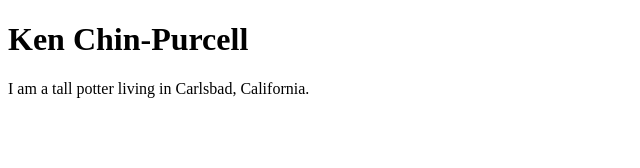
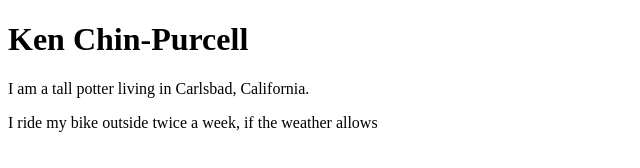
Before and after one commit to krumbunny/kenchinpurcell.com, an Eleventy site: page src/index.html in a window 1280 px wide. Shown: the whole page, without its empty margins (0-640 px from the left). Built offline with nearby package versions, Linux system fonts and the light colour scheme; Eleventy itself is replaced by a stand-in of ours; files that its build step writes are made by us from their sources.

Commit message:
Test change on CloudFlare

```diff
--- a/src/index.html
+++ b/src/index.html
@@ -4,5 +4,6 @@
   <div class="topbox">
     <h1>Ken Chin-Purcell</h1>
     <p>I am a tall potter living in Carlsbad, California.</p>
+    <p>I ride my bike outside twice a week, if the weather allows</p>
   </div>
 </body>
```
